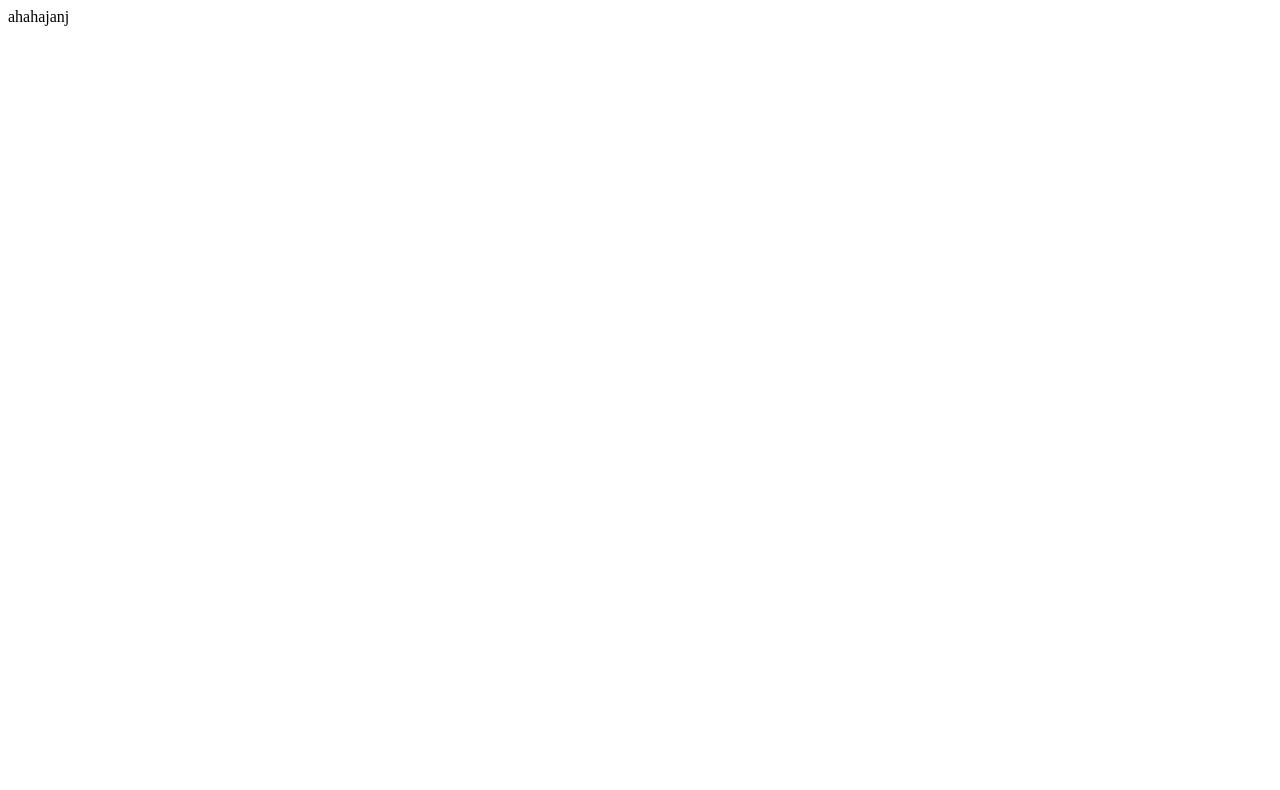
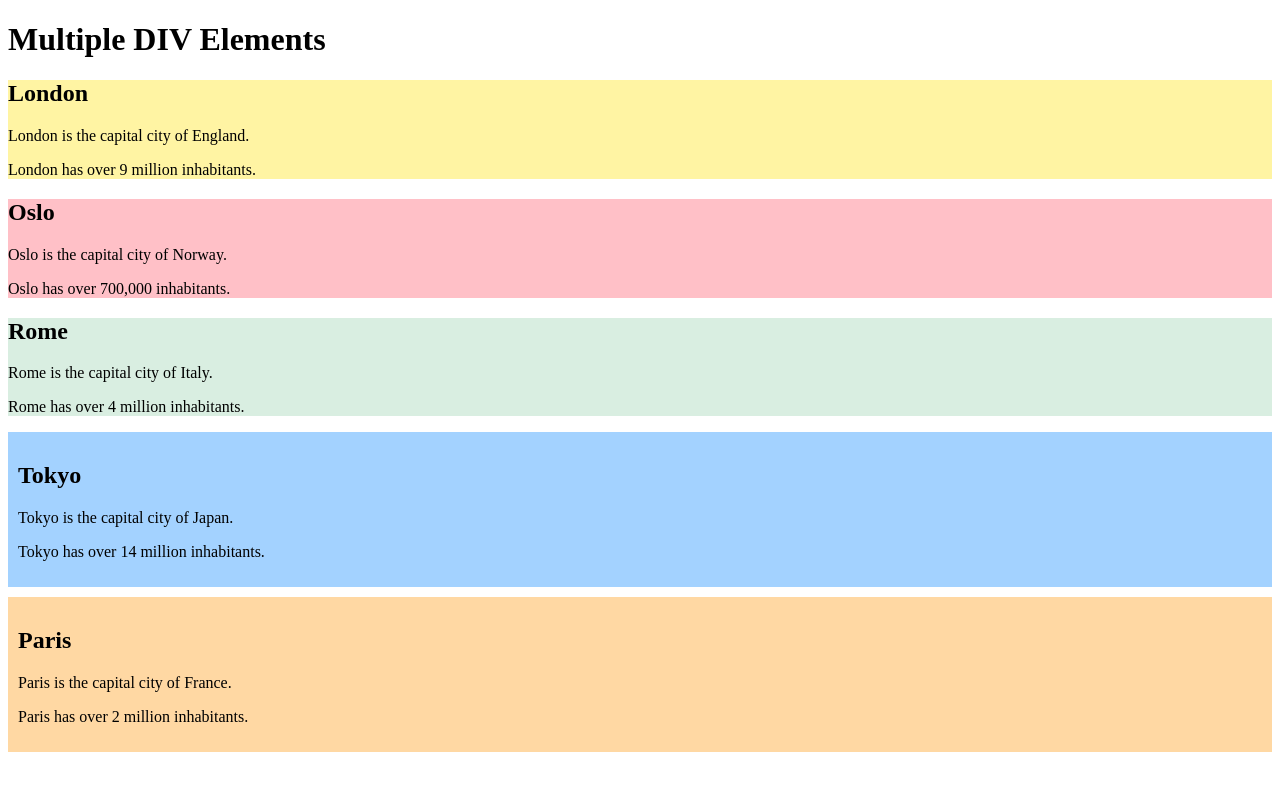
Before and after one commit to aastha403/mobile-programming, a plain HTML site: page index.html in a window 1280 px wide. Drawn offline with Linux system fonts and the light colour scheme.

Commit message:
assignment

```diff
--- a/index.html
+++ b/index.html
@@ -1,6 +1,39 @@
-<!DOCTYPE html>
-<html>
-    <head>
-        ahahajanj
-    </head>
-</html>
+<!DOCTYPE HTML>
+<head>
+
+<h1>Multiple DIV Elements</h1>
+
+<div style="background-color:#FFF4A3;">
+  <h2>London</h2>
+  <p>London is the capital city of England.</p>
+  <p>London has over 9 million inhabitants.</p>
+</div>
+
+<div style="background-color:#FFC0C7;">
+  <h2>Oslo</h2>
+  <p>Oslo is the capital city of Norway.</p>
+  <p>Oslo has over 700,000 inhabitants.</p>
+</div>
+
+<div style="background-color:#D9EEE1;">
+  <h2>Rome</h2>
+  <p>Rome is the capital city of Italy.</p>
+  <p>Rome has over 4 million inhabitants.</p>
+</div>
+
+
+<div style="background-color:#A3D2FF; padding: 10px; margin-bottom: 10px;">
+  <h2>Tokyo</h2>
+  <p>Tokyo is the capital city of Japan.</p>
+  <p>Tokyo has over 14 million inhabitants.</p>
+</div>
+
+<div style="background-color:#FFD8A3; padding: 10px; margin-bottom: 10px;">
+  <h2>Paris</h2>
+  <p>Paris is the capital city of France.</p>
+  <p>Paris has over 2 million inhabitants.</p>
+</div>
+
+
+</head>
+</HTML>
```
